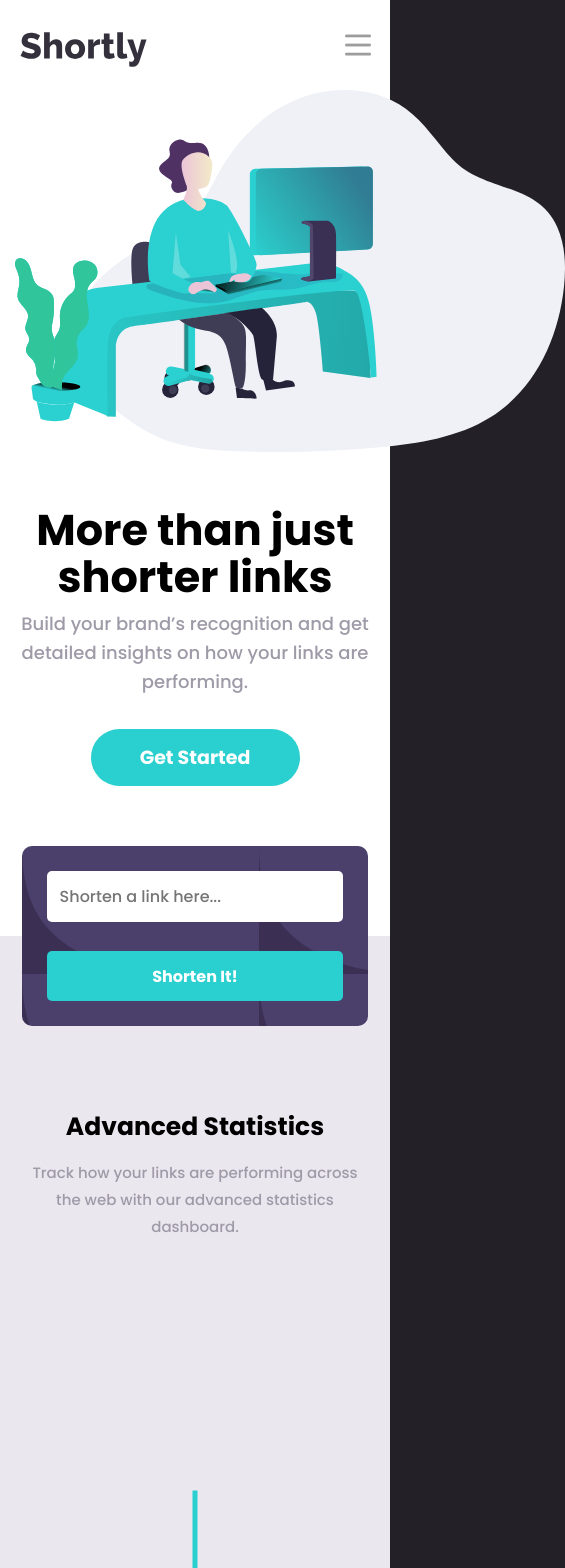
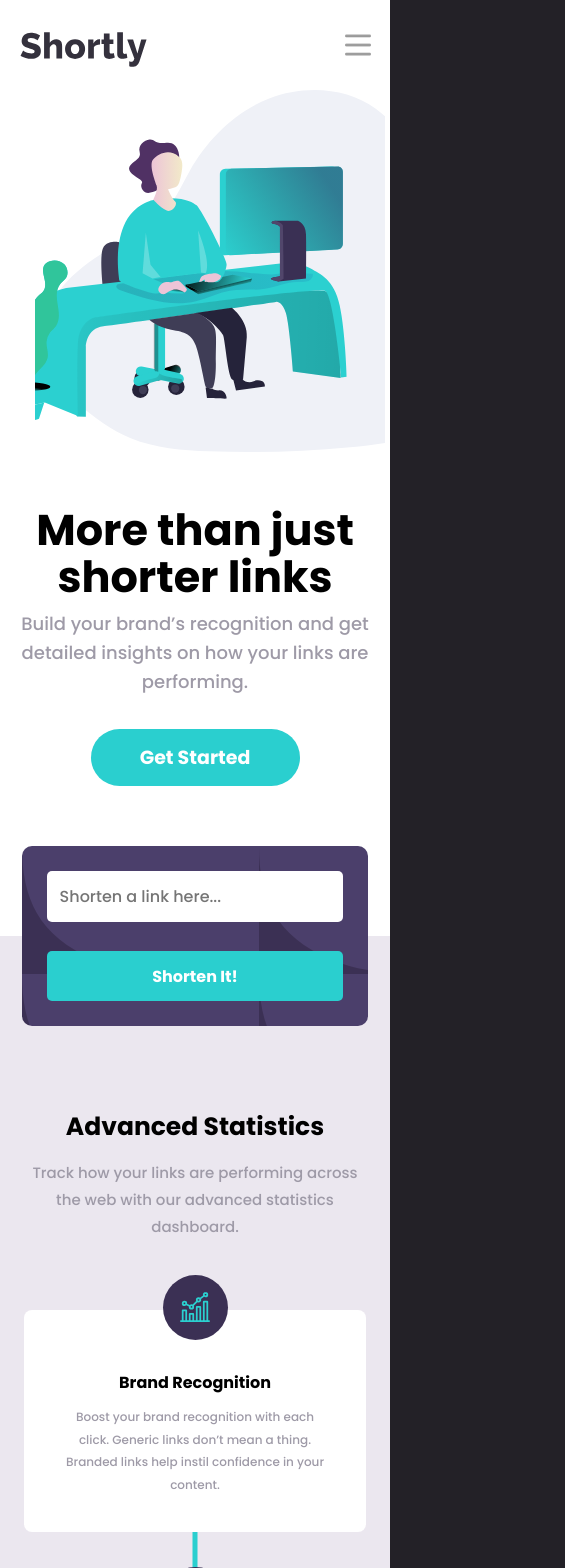
Before and after one commit to buberrie/url_shortening, a React (Create React App) app in the folder url_shortener/: page / in a window 390 px wide. Shown: the top 1568 px of the page, 565 px wide, since content can reach past the window. Built offline with nearby package versions, Linux system fonts and the light colour scheme.

Commit message:
commit new changes

```diff
--- a/url_shortener/src/components/Header/style/header.css
+++ b/url_shortener/src/components/Header/style/header.css
@@ -65,6 +65,7 @@
 .illustration {
   width: 50%;
   margin-right: -3em;
+  overflow-x: hidden;
 }
 .illustration img {
   width: 45em;
@@ -119,9 +120,12 @@
   }
 }
 @media screen and (max-width: 400px) {
+  .illustration {
+    width: 100%;
+  }
   .illustration img {
     width: 55em;
-    margin-left: -20px;
+    margin-left: -5em;
   }
   .content h1 {
     font-size: 4.3em;
--- a/url_shortener/src/components/Header/style/header.scss
+++ b/url_shortener/src/components/Header/style/header.scss
@@ -38,8 +38,9 @@
 
 .illustration {
     width: 50%;
-    //border: solid 2px $color-$color-red;
+    //border: solid 2px $color-red;
     margin-right: -3em;
+    overflow-x: hidden;
 
     img {
         width: 45em;
@@ -102,10 +103,11 @@
 
 @media screen and (max-width: 400px) {
     .illustration {
+        width: 100%;
 
         img {
             width: 55em;
-            margin-left: -20px;
+            margin-left: -5em;
         }
     }
 
--- a/url_shortener/src/components/Statistics/Statistics.js
+++ b/url_shortener/src/components/Statistics/Statistics.js
@@ -15,7 +15,7 @@ const Statistics = () => {
       </div>
       <div className="line"></div>
       <div className="brand">
-        <div className="brand1 card" data-aos="fade-left">
+        <div className="brand1 card">
           <div className="image">
             <img src={Recognition} alt="" />
           </div>
@@ -25,7 +25,7 @@ const Statistics = () => {
             mean a thing. Branded links help instil confidence in your content.
           </p>
         </div>
-        <div className="brand2 card" data-aos="fade-right">
+        <div className="brand2 card" >
           <div className="image">
             <img src={Records} alt="" />
           </div>
@@ -35,7 +35,7 @@ const Statistics = () => {
             people engage with your content helps inform better decisions.
           </p>
         </div>
-        <div className="brand3 card" data-aos="fade-left">
+        <div className="brand3 card">
           <div className="image">
             <img src={Customizale} alt="" />
           </div>
--- a/url_shortener/src/style/index.css
+++ b/url_shortener/src/style/index.css
@@ -15,13 +15,7 @@
   }
 }
 html body {
-  overflow-x: hidden;
-  width: 100vw;
-}
-
-element {
-  overflow-x: hidden;
-  width: 100vw;
+  width: 100%;
 }
 
 body {
--- a/url_shortener/src/style/index.scss
+++ b/url_shortener/src/style/index.scss
@@ -1,13 +1,8 @@
 @import 'App';
 
 html body {
-    overflow-x: hidden;
-    width: 100vw;
-}
 
-element {
-    overflow-x: hidden;
-    width: 100vw;
+    width: 100%;
 }
 
 body {
```
Also changed, not shown: 2 other files (tests, documents, lock files or other folders).
